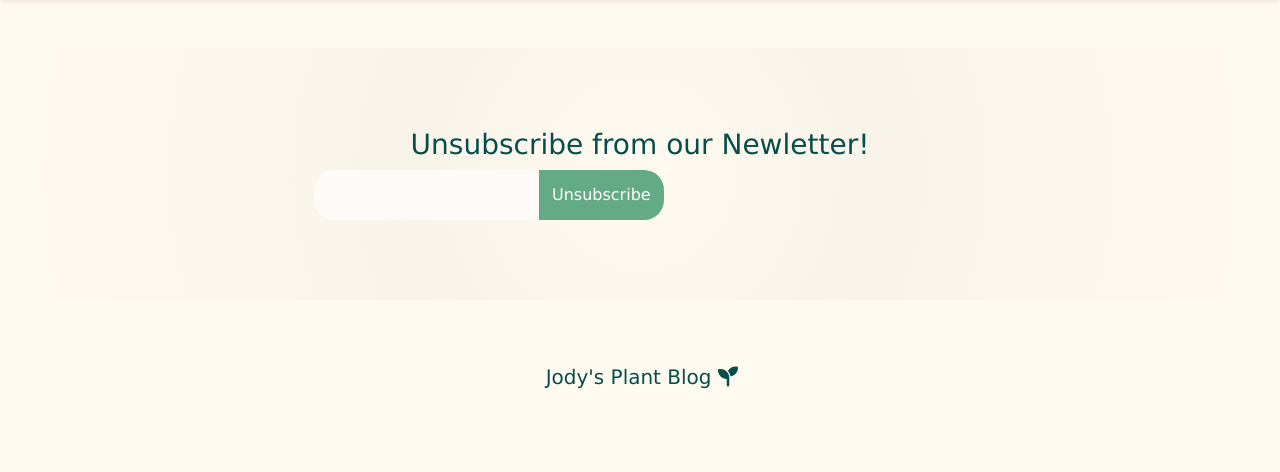
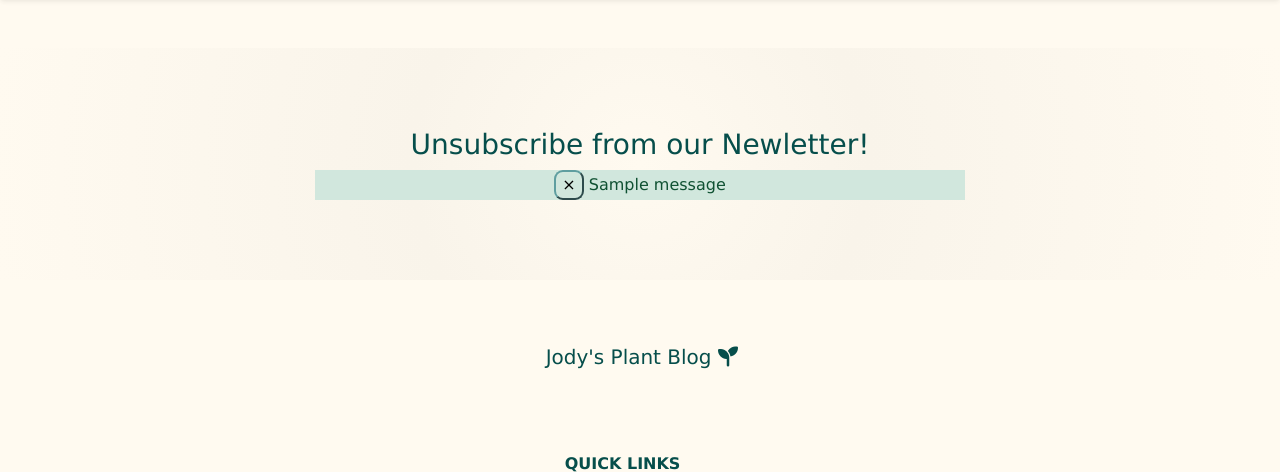
Before and after one commit to JodyMurray/p4-plant-blog, a Django app: page /newsletter/unsubscribe/ in a window 1280 px wide. Shown: the part 72-544 px from the top of the page. Run offline with Django 3.2, Linux system fonts and the light colour scheme; tables that the repository leaves empty hold one stand-in row (values such as "Sample post"); one stand-in notice (Sample message) is shown; some libraries are stand-ins or nearby versions.

Commit message:
Email sending to terminal with debug on but not emailing when false

```diff
--- a/newsletter/views.py
+++ b/newsletter/views.py
@@ -1,9 +1,10 @@
+from django.conf import settings
 from django.contrib import messages
 from django.shortcuts import render
+from django.core.mail import send_mail
 from django.views.generic import FormView
 from newsletter.forms import JoinForm
 from .models import NewsLetter
-
 
 
 def newsletter_signup(request):
@@ -18,7 +19,13 @@ def newsletter_signup(request):
         else:
             instance.save()
             messages.success(request, "Your email has been submitted to the database",
-            "alert alert-success alert-dismissible")
+                             "alert alert-success alert-dismissible")
+            subject = "Thank you for joining our Newsletter"
+            from_email = settings.EMAIL_HOST_USER
+            to_email = [instance.email]
+            signup_message = """ Welcome to Jody's Plant Blog Newsletter """
+            send_mail(subject=subject, from_email=from_email,
+                      recipient_list=to_email, message=signup_message, fail_silently=False)
 
     context = {
         'form': form,
@@ -35,10 +42,17 @@ def newsletter_unsubscribe(request):
         if NewsLetter.objects.filter(email=instance.email).exists():
             NewsLetter.objects.filter(email=instance.email).delete()
             messages.success(request, "Your email has been removed",
-            "alert alert-success alert-dismissible")
+                             "alert alert-success alert-dismissible")
+            subject = "You have unsubscribed to our Newsletter"
+            from_email = settings.EMAIL_HOST_USER
+            to_email = [instance.email]
+            signup_message = """ Sorry to see you go, let us know if there is an issue with our service """
+            send_mail(
+                subject=subject, from_email=from_email,
+                recipient_list=to_email, message=signup_message, fail_silently=False)
         else:
             messages.warning(request, "Your email is not in the database",
-            "alert alert-warning alert-dismissible")
+                             "alert alert-warning alert-dismissible")
 
     context = {
         'form': form,
--- a/static/css/style.css
+++ b/static/css/style.css
@@ -273,6 +273,17 @@ ol {
     color: #fff;
 }
 
+.close {
+    border-radius: 30%;
+    background: transparent;
+    border-color: cadetblue;
+}
+.close:hover {
+    text-decoration: none;
+    color: #63AA85;
+    transform: scale(1.1);
+}
+
 /* Post-page html */
 
 .post-image {
--- a/templates/newsletter/unsubscribe.html
+++ b/templates/newsletter/unsubscribe.html
@@ -1,6 +1,8 @@
 {% extends "base.html" %}
+
 {% load crispy_forms_tags %}
 {% crispy form form.helper %}
+
 {% block content %}
 <div class="home-newsletter">
     <div class="container">
@@ -8,15 +10,25 @@
             <div class="col-sm-12">
                 <div class="single">
                     <h3 class="text-center">Unsubscribe from our Newletter!</h3>
+                    {% if messages %}
+                        {% for message in messages %}
+                            <div {% if message.tags %} class="{{message.tags}}" {% endif %} role="alert">
+                                <button type="button" data-bs-dismiss="alert" class="close" data-dismiss="alert" aria-label="Close">
+                                    <span aria-hidden="true">&times;</span></button>
+                                    {{message}}
+                            </div>
+                        {% endfor %}
+                    {% else %}
                     <form method="POST" class="">
                         {% csrf_token %}
-                        <div class="input-group">
+                        <div class="input-group text-center">
                             {% crispy form %}
                             <span class="input-group-btn">
-                                <button class="btn btn-theme" type="submit">Unsubscribe</button>
+                                <button class="btn btn-theme " type="submit">Unsubscribe</button>
                             </span>
                         </div>
                     </form>
+                    {% endif %}
                 </div>
             </div>
         </div>
```
Also changed, not shown: plantblog/settings.py (+17 -0 lines), templates/newsletter/register.html (+9 -2 lines).
